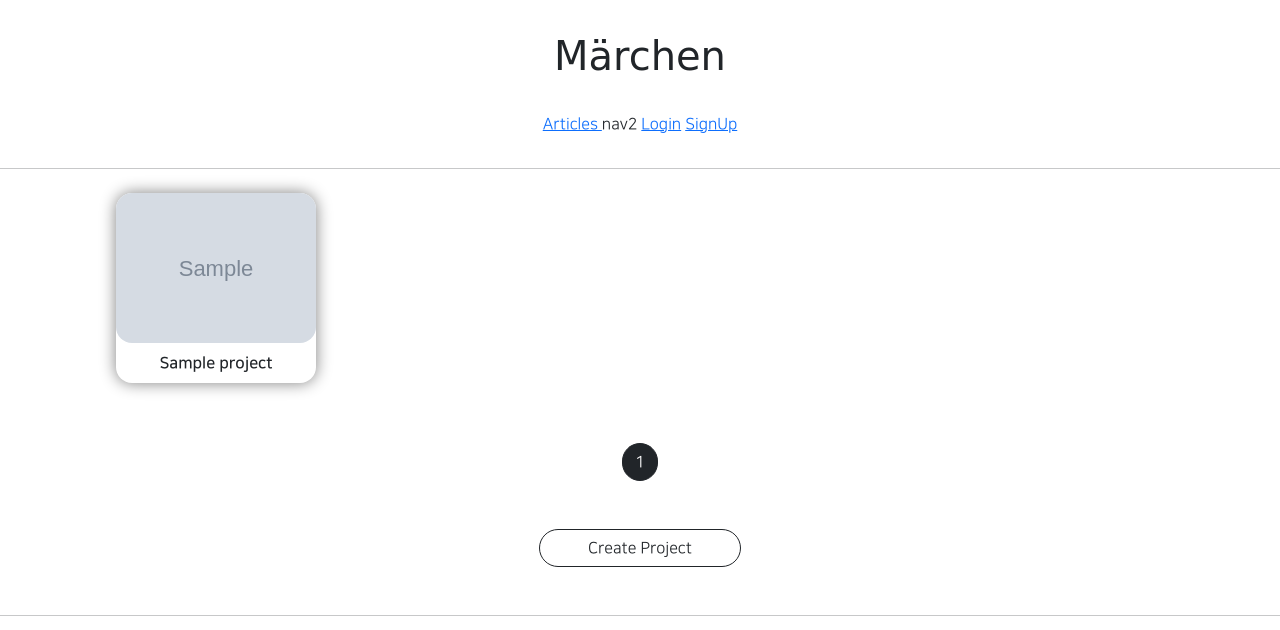
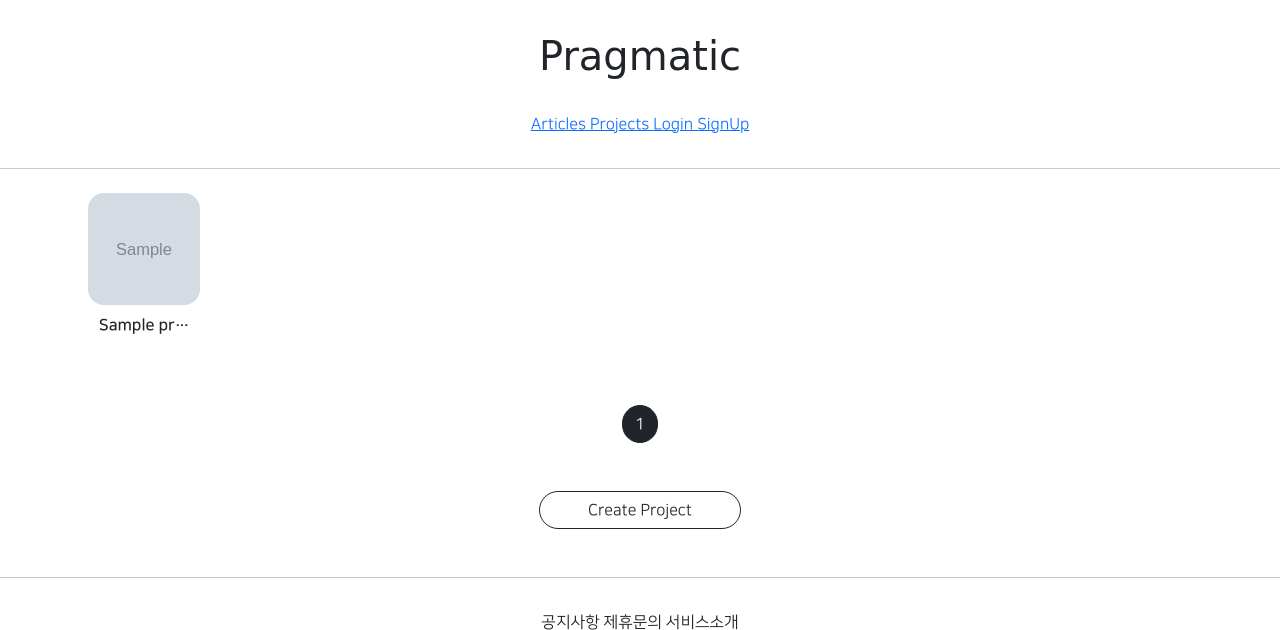
Before and after one commit to Oh-June-Sang/GIS_2ban_1, a Django app: template projectapp/templates/projectapp/list.html in a window 1280 px wide. Shown: the top 630 px of the page. Run offline with Django 3.2, Linux system fonts and the light colour scheme; the template is opened without the code that fills it: most values are stand-ins (such as "Sample title", 1, 10 or a date in 2020); grey boxes marked "Sample" are stand-in pictures; some libraries are stand-ins or nearby versions; some web fonts are replaced.

Commit message:
8/18 2ban class commit 3

```diff
--- a/projectapp/templates/projectapp/list.html
+++ b/projectapp/templates/projectapp/list.html
@@ -10,18 +10,17 @@
         }
 
         .container div {
-          width: 45%;
-            max-width: 200px;
           display: flex;
           justify-content: center;
           align-items: center;
           border-radius: 1rem;
             flex-direction: column;
-            box-shadow: 0 0 1rem gray;
         }
 
         .container img {
-            width: 100%;
+            width: 7rem;
+            height: 7rem;
+            object-fit: cover;
             border-radius: 1rem;
         }
     </style>
@@ -35,7 +34,7 @@
                 <a href="{% url 'projectapp:detail' pk=project.pk %}">
                     <img src="{{ project.image.url }}" alt="">
                 </a>
-                <span class="my-2 NNS_B">{{ project.name }}</span>
+                <span class="my-2 NNS_B">{{ project.name | truncatechars:10 }}</span>
             </div>
 
         {% endfor %}
--- a/templates/header.html
+++ b/templates/header.html
@@ -1,6 +1,6 @@
-<div style="text-align:center">
+<div style="text-align: center">
     <div class="pragmatic_header_logo">
-        <h1>Märchen</h1>
+        <h1>Pragmatic</h1>
     </div>
     <div class="pragmatic_header_button">
         <span>
@@ -8,26 +8,35 @@
                 Articles
             </a>
         </span>
-        <span>nav2</span>
-        {% if not user.is_authenticated %}
+        <span>
+            <a href="{% url 'projectapp:list' %}">
+                Projects
+            </a>
+        </span>
 
+        {% if not user.is_authenticated  %}
         <span>
-            <a href="{% url 'accountapp:login' %}">Login</a>
+            <a href="{% url 'accountapp:login' %}">
+                Login
+            </a>
         </span>
         <span>
-            <a href="{% url 'accountapp:create' %}">SignUp</a>
+            <a href="{% url 'accountapp:create' %}">
+                SignUp
+            </a>
         </span>
-
         {% else %}
-
-         <span>
-            <a href="{% url 'accountapp:detail' pk=user.pk %}">MyPage</a>
+        <span>
+            <a href="{% url 'accountapp:detail' pk=user.pk %}">
+                MyPage
+            </a>
         </span>
-         <span>
-            <a href="{% url 'accountapp:logout' %}">Logout</a>
+        <span>
+            <a href="{% url 'accountapp:logout' %}">
+                Logout
+            </a>
         </span>
-
-
         {% endif %}
     </div>
+
 </div>
```
